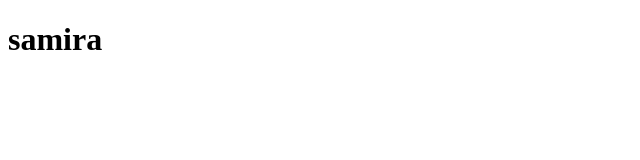
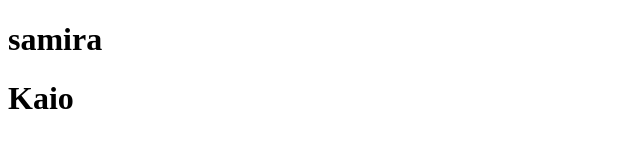
Before and after one commit to samiferreira/testpush, a plain HTML site: page index.html in a window 1280 px wide. Shown: the whole page, without its empty margins (0-640 px from the left). Drawn offline with Linux system fonts and the light colour scheme.

Commit message:
coloquei meu nome

```diff
--- a/index.html
+++ b/index.html
@@ -7,5 +7,6 @@
 </head>
 <body>
    <h1>samira</h1>
+   <h1>Kaio</h1>
 </body>
 </html>
```
